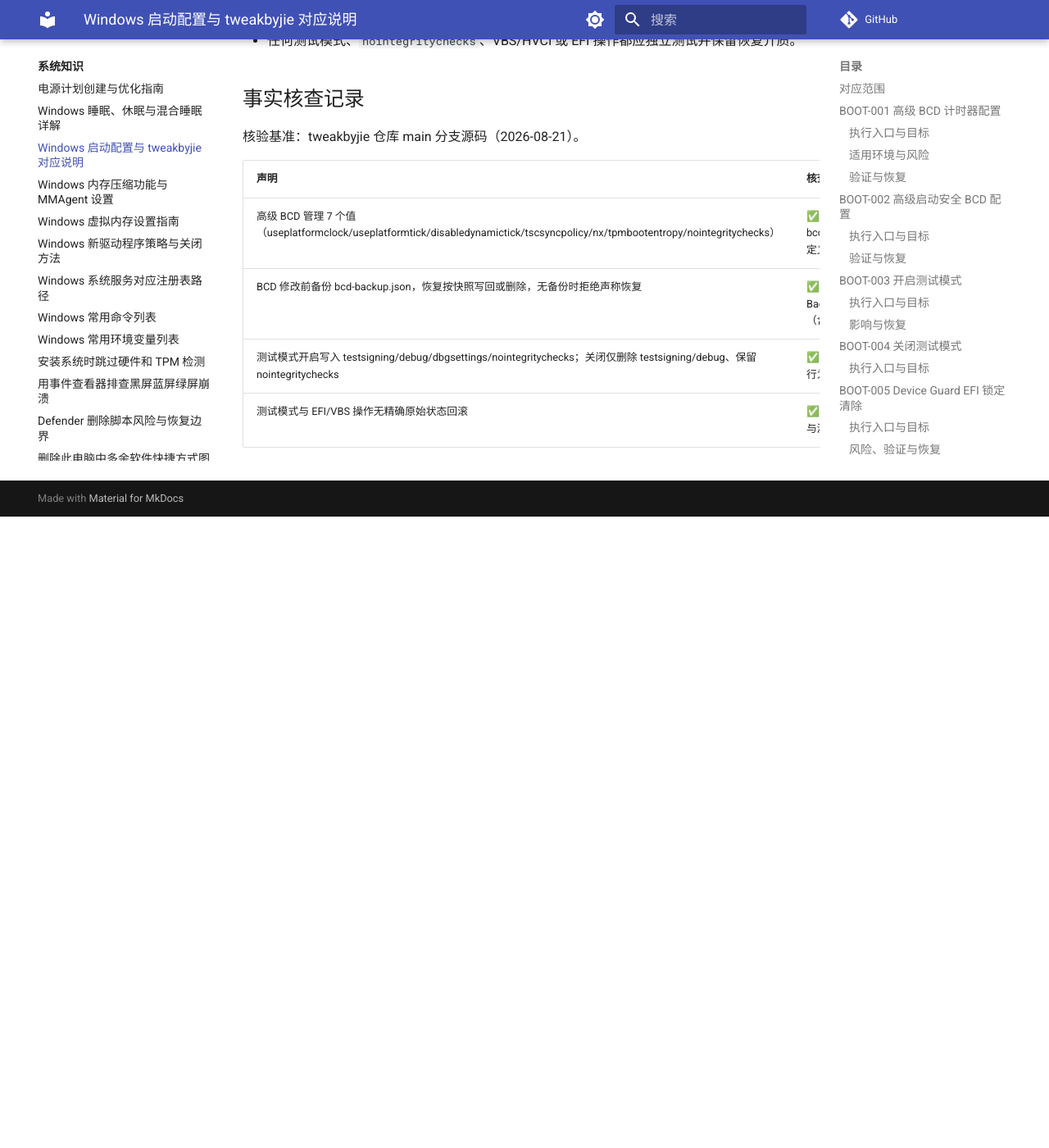
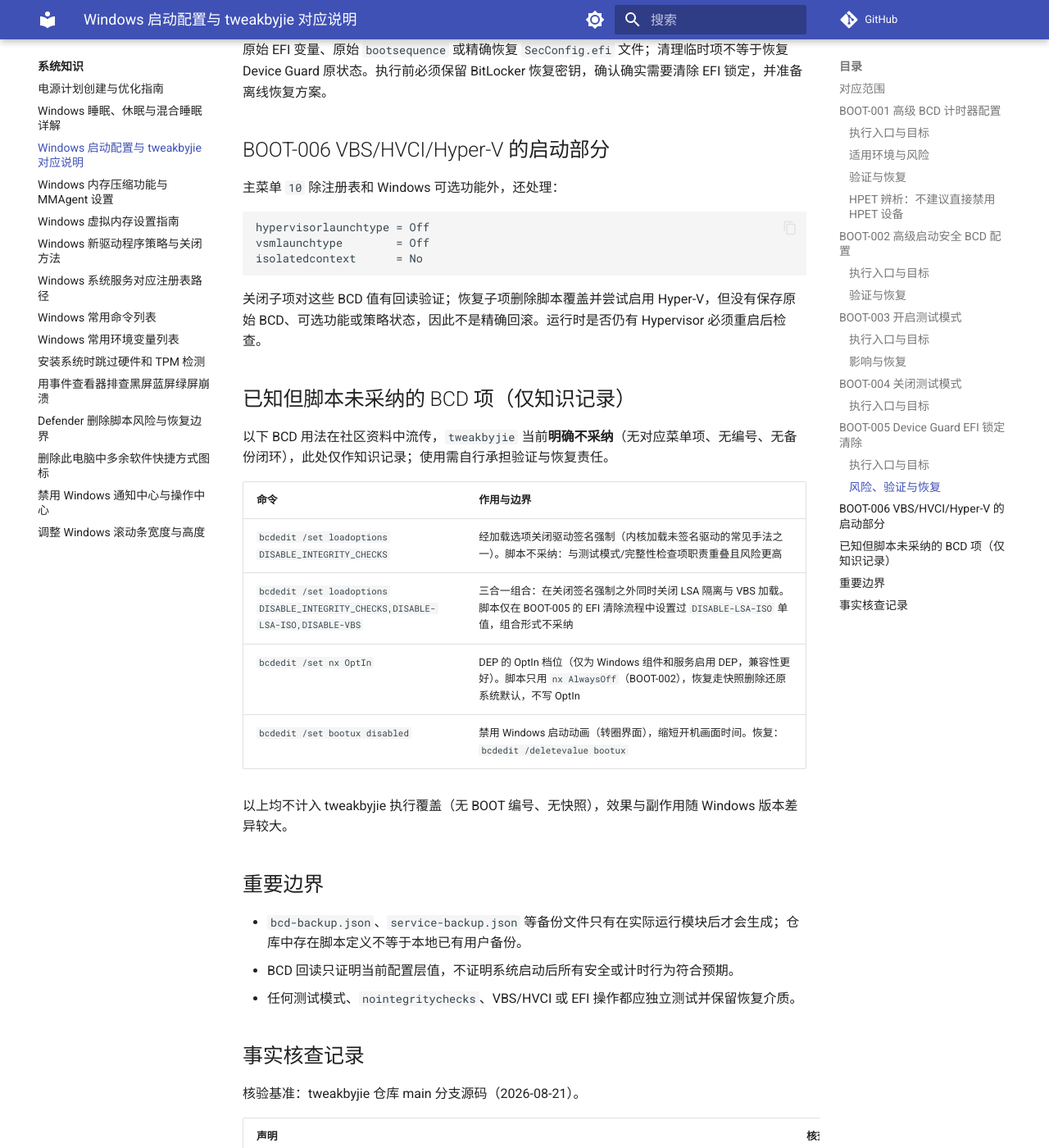
Before and after one commit to 3304711297/youshouldknow, an MkDocs documentation site: the page built from docs/系统知识/Windows启动配置与tweakbyjie对应说明.md, in a window 1280 px wide and 1400 px high, scrolled down 3351 px. Shown: the whole window at 82% size. Built offline with MkDocs 1.6.1 and Material for MkDocs 9.7.7, drawn with Linux system fonts in a browser that asks for light colours; comment, search, counter and statistics services are not loaded; before the commit the page ends 3981 px from its top, so only the background shows below that; some of the changed text lies outside the part shown.

Commit message:
启动配置对应说明：收录社区常见 BCD 项并明确脚本采纳边界
- 新增 HPET 辨析小节：直接禁用 HPET 设备不适合，正确做法是 BOOT-001 的调用策略调整（useplatformclock/useplatformtick/disabledynamictick/tscsyncpolicy），引用 B 站参考文章
- BOOT-003 补充内核调试模式的反作弊检测风险警告（社区共识标注）
- 新增'已知但脚本未采纳的 BCD 项'知识记录：loadoptions 单独/三合一组合、nx OptIn 档位、bootux disabled，均明确无编号不计入执行覆盖
- 事实核查记录同步新增三行（证据等级如实标注）

```diff
--- a/docs/系统知识/Windows启动配置与tweakbyjie对应说明.md
+++ b/docs/系统知识/Windows启动配置与tweakbyjie对应说明.md
@@ -29,6 +29,19 @@
 ### 验证与恢复
 
 应用后脚本使用 `Verify-BcdValue` 回读目标值。修改前会在 `bcd-backup.json` 中保存 `Present/Value` 快照；恢复依赖有效的完整备份，按原值写回或删除原本不存在的项。该备份还被安全 BCD 项共用，文件损坏或缺失时脚本拒绝声称已恢复。
+
+### HPET 辨析：不建议直接禁用 HPET 设备
+
+HPET（High Precision Event Timer，高精度事件定时器）是主板上的硬件计时器。社区常见的"禁用 HPET"做法（BIOS 里关闭或设备管理器停用设备）并不适合作为通用优化：部分系统组件与传统应用仍依赖它做时间基准，直接禁用设备可能造成计时漂移、音频爆音或兼容性问题。
+
+更稳妥的思路不是动设备，而是通过 BCD 调整操作系统对计时器的**调用策略**——这正是 BOOT-001 四个值的作用：
+
+- `useplatformclock no`：禁止操作系统强制优先调用 HPET；
+- `useplatformtick no`：禁止强制使用主板计时器（相对 TSC 的纳秒级精度慢得多）;
+- `disabledynamictick yes`：关闭动态 tick 频率调节，使计时稳定平滑（该机制原本是节能特性）；
+- `tscsyncpolicy Enhanced`：增强 TSC 同步策略。
+
+恢复时把 `/set xxx yes|no` 写法换成 `bcdedit /deletevalue <值名>` 后重启即可。延伸参考：B站文章[《【Win优化】Bcdedit 参数与高精度计时器 HPET》](https://b23.tv/cOH0RxB)。注意：以上均为调用策略层面的调整，HPET 设备本身不在 tweakbyjie 的执行范围内。
 
 ## BOOT-002 高级启动安全 BCD 配置
 
@@ -66,6 +79,8 @@
 ### 影响与恢复
 
 测试签名、内核调试和完整性检查改变系统安全模型，可能显示桌面水印并允许不适合日常使用的驱动环境。主菜单 `4` 可以删除 `testsigning` 和 `debug`，但脚本明确保留 `nointegritychecks`；它不是原状态精确恢复。若需关闭保留项，应按当前系统需求手动检查 BCD。
+
+> ⚠️ **反作弊风险**：`/debug on` 开启的内核调试模式会被主流反作弊系统（EAC、BattlEye 等）识别为调试环境，可能导致游戏拒绝运行甚至账号封禁；⚠️ 该结论来自社区共识而非反作弊厂商官方声明。调试用途结束后应及时用主菜单 `4` 或 `bcdedit /deletevalue debug` 关闭。
 
 ## BOOT-004 关闭测试模式
 
@@ -108,6 +123,19 @@
 
 关闭子项对这些 BCD 值有回读验证；恢复子项删除脚本覆盖并尝试启用 Hyper-V，但没有保存原始 BCD、可选功能或策略状态，因此不是精确回滚。运行时是否仍有 Hypervisor 必须重启后检查。
 
+## 已知但脚本未采纳的 BCD 项（仅知识记录）
+
+以下 BCD 用法在社区资料中流传，`tweakbyjie` 当前**明确不采纳**（无对应菜单项、无编号、无备份闭环），此处仅作知识记录；使用需自行承担验证与恢复责任。
+
+| 命令 | 作用与边界 |
+| --- | --- |
+| `bcdedit /set loadoptions DISABLE_INTEGRITY_CHECKS` | 经加载选项关闭驱动签名强制（内核加载未签名驱动的常见手法之一）。脚本不采纳：与测试模式/完整性检查项职责重叠且风险更高 |
+| `bcdedit /set loadoptions DISABLE_INTEGRITY_CHECKS,DISABLE-LSA-ISO,DISABLE-VBS` | 三合一组合：在关闭签名强制之外同时关闭 LSA 隔离与 VBS 加载。脚本仅在 BOOT-005 的 EFI 清除流程中设置过 `DISABLE-LSA-ISO` 单值，组合形式不采纳 |
+| `bcdedit /set nx OptIn` | DEP 的 OptIn 档位（仅为 Windows 组件和服务启用 DEP，兼容性更好）。脚本只用 `nx AlwaysOff`（BOOT-002），恢复走快照删除还原系统默认，不写 OptIn |
+| `bcdedit /set bootux disabled` | 禁用 Windows 启动动画（转圈界面），缩短开机画面时间。恢复：`bcdedit /deletevalue bootux` |
+
+以上均不计入 tweakbyjie 执行覆盖（无 BOOT 编号、无快照），效果与副作用随 Windows 版本差异较大。
+
 ## 重要边界
 
 - `bcd-backup.json`、`service-backup.json` 等备份文件只有在实际运行模块后才会生成；仓库中存在脚本定义不等于本地已有用户备份。
@@ -123,3 +151,6 @@
 | BCD 修改前备份 bcd-backup.json，恢复按快照写回或删除，无备份时拒绝声称恢复 | ✅ 属实：Backup.Bcd.ps1（含写后回读校验） |
 | 测试模式开启写入 testsigning/debug/dbgsettings/nointegritychecks；关闭仅删除 testsigning/debug、保留 nointegritychecks | ✅ 属实：Part 3/4 行为一致 |
 | 测试模式与 EFI/VBS 操作无精确原始状态回滚 | ✅ 属实：文档边界与源码行为一致 |
+| `bootux disabled` 可禁用启动动画；`loadoptions` 三合一组合可关闭签名强制/LSA 隔离/VBS 加载；`nx OptIn` 为仅 Windows 组件档位 | ⚠️ 社区资料记载，按知识记录收录；除 `DISABLE-LSA-ISO` 单值（BOOT-005）外脚本均不采纳 |
+| `/debug on` 会被主流反作弊识别，可能导致游戏拒跑或封号 | ⚠️ 社区共识（EAC/BattlEye 用户报告），无反作弊厂商官方声明 |
+| 直接禁用 HPET 设备不适合，应改用 BCD 计时器调用策略调整 | ✅ 判断合理：BOOT-001 即为此类调整；设备禁用的副作用已有社区案例 |
--- a/mkdocs.yml
+++ b/mkdocs.yml
@@ -13,6 +13,8 @@
     - navigation.indexes
     - navigation.expand
     - navigation.top
+    - navigation.footer
+    - navigation.tracking
     - search.suggest
     - search.highlight
     - content.code.copy
```
Also changed, not shown: requirements-docs.txt (+4 -4 lines).
